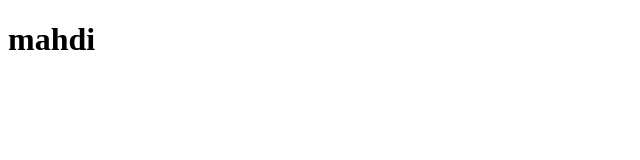
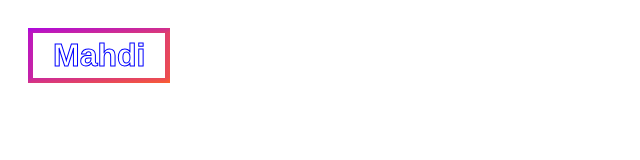
Before and after one commit to mahdirgb/git-course, a plain HTML site: page index.html in a window 1280 px wide. Shown: the whole page, without its empty margins (0-640 px from the left). Drawn offline with Linux system fonts and the light colour scheme.

Commit message:
added style.css

```diff
--- a/index.html
+++ b/index.html
@@ -5,6 +5,66 @@
     <meta http-equiv="X-UA-Compatible" content="IE=edge">
     <meta name="viewport" content="width=device-width, initial-scale=1.0">
     <title>Document</title>
+    <style>
+        *{
+            font-family: sans-serif;
+            text-transform: capitalize;
+        }
+
+        h1 {
+            color: transparent;
+            -webkit-text-stroke: 1px blue;
+            margin: 20px;
+            border: 5px solid transparent;
+            border-image: linear-gradient(to top left,rgb(255, 99, 37),
+            rgb(168, 1, 235));
+            border-image-slice: 20;
+            padding: 4px 20px;
+            display: inline-block;
+        }
+
+        h1 ~:not(::first-letter) {
+            color: blue !important;
+            animation: wink 650ms linear infinite alternate;
+        }
+
+        h1::first-letter {
+            animation-name: wink2;
+        }
+
+        h1::selection {
+            -webkit-text-stroke: 1px blue;
+            background: purple;
+            color: transparent;
+            animation: 0;
+        }
+        @keyframes wink {
+            0%,10%,30% {
+                color: blue;
+            }
+
+            50%, 60%,65%,90% {
+                color: transparent;
+            }
+
+            90%,100% {
+                color: blue;
+            }
+        }
+        @keyframes wink2 {
+            0%,10%,30% {
+                color: red;
+            }
+
+            50%, 60%,65%,90% {
+                color: transparent;
+            }
+
+            90%,100% {
+                color: red;
+            }
+        }
+    </style>
 </head>
 <body>
     <h1>mahdi</h1>
```
